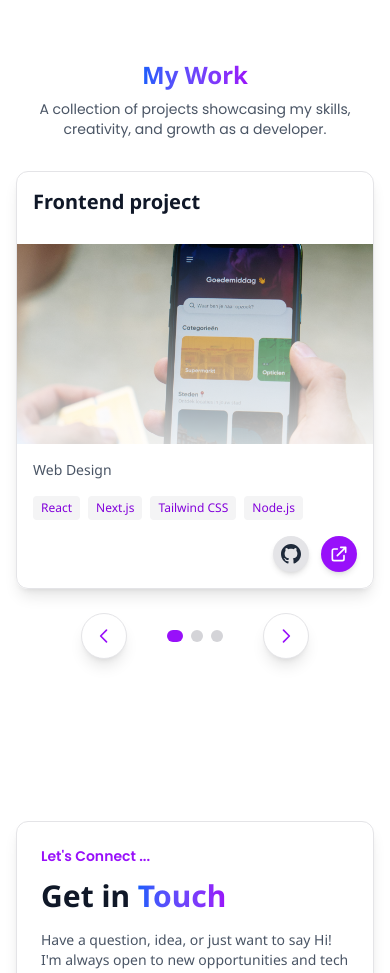
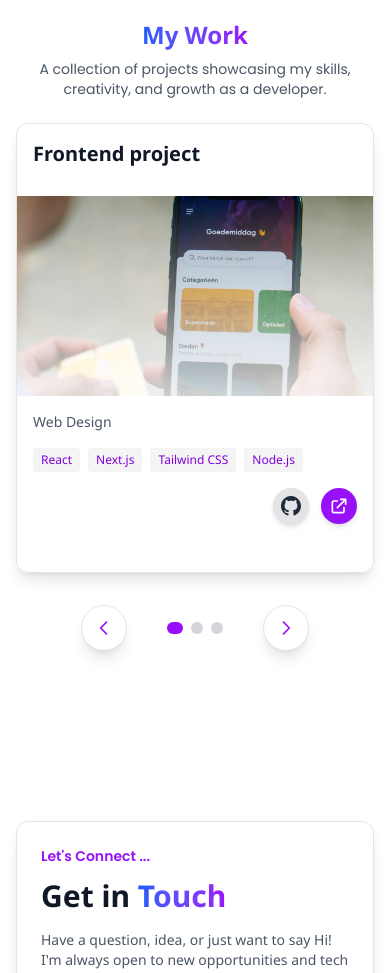
Before and after one commit to kalyanthalla/Kalyan-Portfolio, a Next.js app: page / in a window 390 px wide. Shown: the part 3040-4013 px from the top of the page. Built offline with nearby package versions, Linux system fonts and the light colour scheme.

Commit message:
fixed spaces

```diff
--- a/app/components/Work.jsx
+++ b/app/components/Work.jsx
@@ -22,7 +22,7 @@ const Work = ({ isDarkMode }) => {
   return (
     <section
       id="work"
-      className={`w-full px-4 sm:px-6 lg:px-8 pt-20 md:pt-24 pb-16 min-h-screen flex items-center scroll-mt-20 transition-colors duration-300 relative overflow-hidden ${
+      className={`w-full px-4 sm:px-6 lg:px-8 pt-8 md:pt-24 pb-16 min-h-screen flex items-center scroll-mt-20 transition-colors duration-300 relative overflow-hidden ${
         isDarkMode ? 'darkTheme text-gray-100' : 'bg-white text-gray-800'
       }`}
     >
@@ -38,7 +38,7 @@ const Work = ({ isDarkMode }) => {
 
       <div className="max-w-7xl mx-auto w-full relative z-10">
         {/* Heading Section */}
-        <div className="mb-8 md:mb-12 text-center">
+        <div className="mb-6 md:mb-12 text-center">
           <h2 className='text-2xl sm:text-3xl font-bold mb-2 sm:mb-3 relative inline-block'>
             <span className={`bg-gradient-to-r from-blue-600 to-purple-600 ${
               isDarkMode ? 'dark:to-purple-400' : 'dark:from-blue-500'
@@ -187,9 +187,9 @@ const Work = ({ isDarkMode }) => {
 
         {/* Mobile: Single Card */}
         <div className="md:hidden">
-          <div className={`rounded-xl overflow-hidden shadow-lg transition-all duration-300 mb-6 ${
+          <div className={`rounded-xl overflow-hidden shadow-lg transition-all duration-300 mb-8 ${
             isDarkMode ? 'bg-zinc-900/70 border border-zinc-700' : 'bg-white/90 border border-zinc-200'
-          } hover:shadow-xl hover:-translate-y-1 min-h-[400px]`}>
+          } hover:shadow-xl hover:-translate-y-1 min-h-[450px]`}>
             <div className="p-4">
               <h3 className={`text-xl font-bold mb-3 ${
                 isDarkMode ? 'text-white' : 'text-gray-900'
@@ -273,7 +273,7 @@ const Work = ({ isDarkMode }) => {
           </div>
 
           {/* Mobile Arrows Below Card */}
-          <div className="flex justify-center items-center gap-6 mt-6">
+          <div className="flex justify-center items-center gap-6 mt-8">
             <button
               onClick={prevProject}
               className={`p-3 rounded-full flex items-center justify-center ${
```
